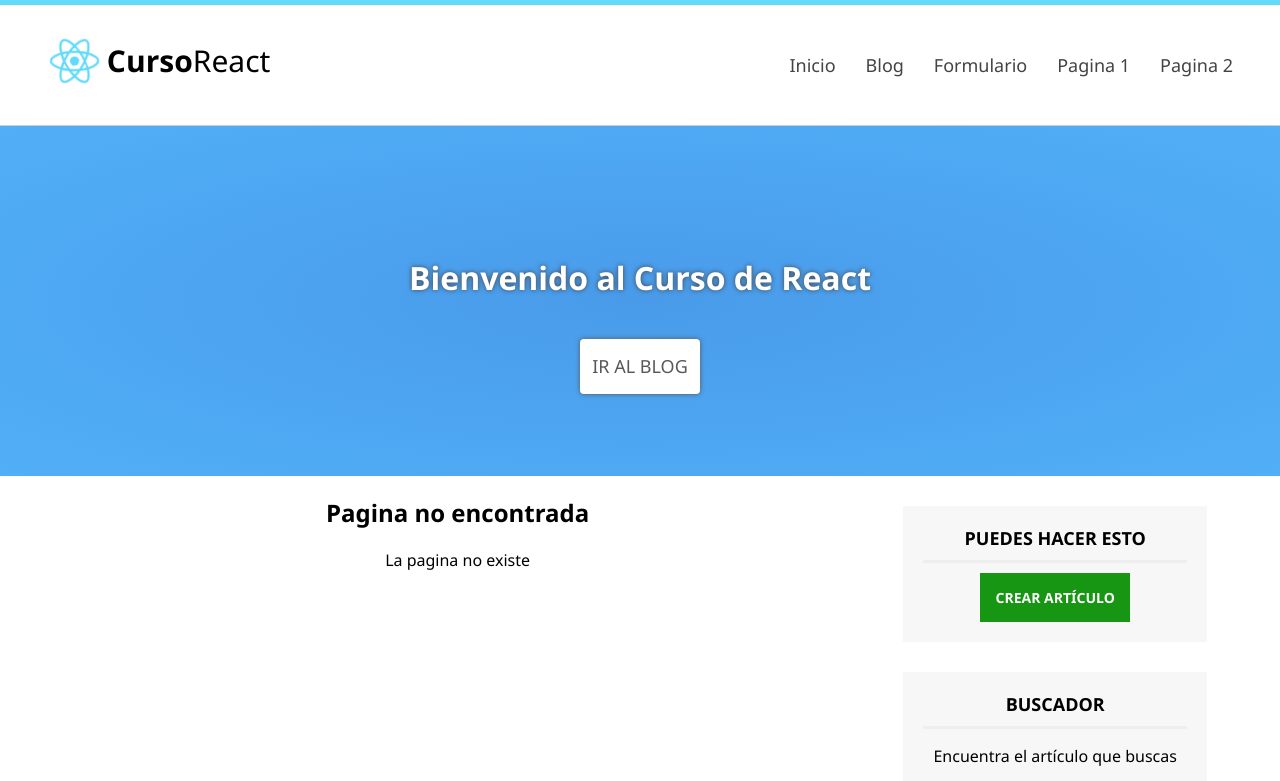
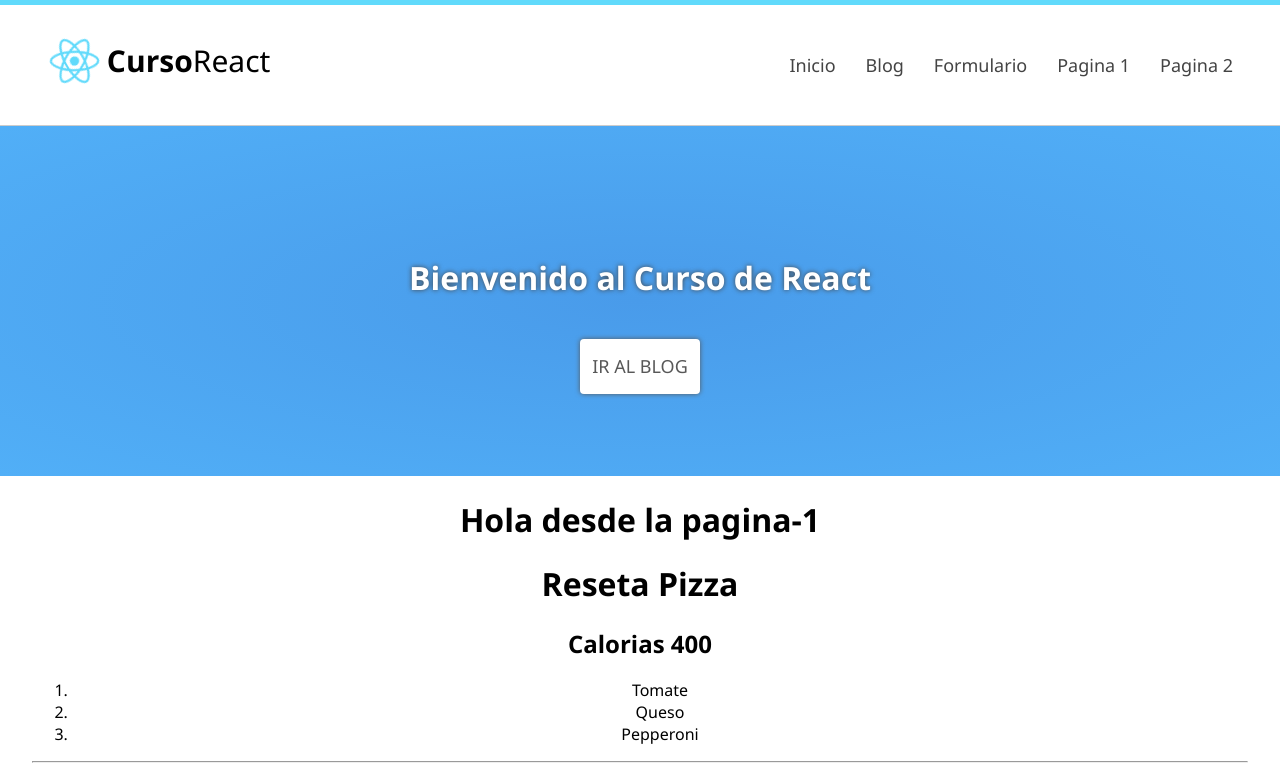
Before and after one commit to vcjuliocesar/CursoReactjs, a React (Create React App) app: page /pagina-1 in a window 1280 px wide. Shown: the top 781 px of the page. Built offline with nearby package versions, Linux system fonts and the light colour scheme.

Commit message:
Rutas sin componentes

```diff
--- a/src/Router.js
+++ b/src/Router.js
@@ -1,20 +1,30 @@
-import React,{Component} from 'react';
-import {BrowserRouter,Route,Switch} from 'react-router-dom';
-import Peliculas from './components/Peliculas';
-import SeccionPruebas from './components/SeccionPruebas';
-import MiComponente from './components/MiComponente';
-import Error from './components/Error';
+import React, { Component } from "react";
+import { BrowserRouter, Route, Switch } from "react-router-dom";
+import Peliculas from "./components/Peliculas";
+import SeccionPruebas from "./components/SeccionPruebas";
+import MiComponente from "./components/MiComponente";
+import Error from "./components/Error";
 
-class Router extends Component{
-    render(){
-        return(
+class Router extends Component {
+  render() {
+    return (
       <BrowserRouter>
         {/** Configurar rutas y paginas */}
         <Switch>
-                    <Route exact path = "/" component = {Peliculas}/>
-                    <Route exact path = "/ruta-prueba" component = {SeccionPruebas}/>
-                    <Route exact path = "/segunda-ruta" component = {MiComponente}/>
-                    <Route component={Error}/>
+          <Route exact path="/" component={Peliculas} />
+          <Route exact path="/ruta-prueba" component={SeccionPruebas} />
+          <Route exact path="/segunda-ruta" component={MiComponente} />
+          <Route
+            exact
+            path="/pagina-1"
+            render={() => (
+              <React.Fragment>
+                <h1>Hola desde la pagina-1</h1>
+                <MiComponente saludo="Hola amigo" />
+              </React.Fragment>
+            )}
+          />
+          <Route component={Error} />
         </Switch>
       </BrowserRouter>
     );
--- a/src/components/MiComponente.js
+++ b/src/components/MiComponente.js
@@ -16,6 +16,8 @@ class MiComponente extends Component {
             return <li key={i}>{ingrediente}</li>;
           })}
         </ol>
+        <hr />
+        {this.props.saludo && <h3>{this.props.saludo}</h3>}
       </div>
     );
   }
```
Lines whose indentation alone changed are shown as unchanged.
